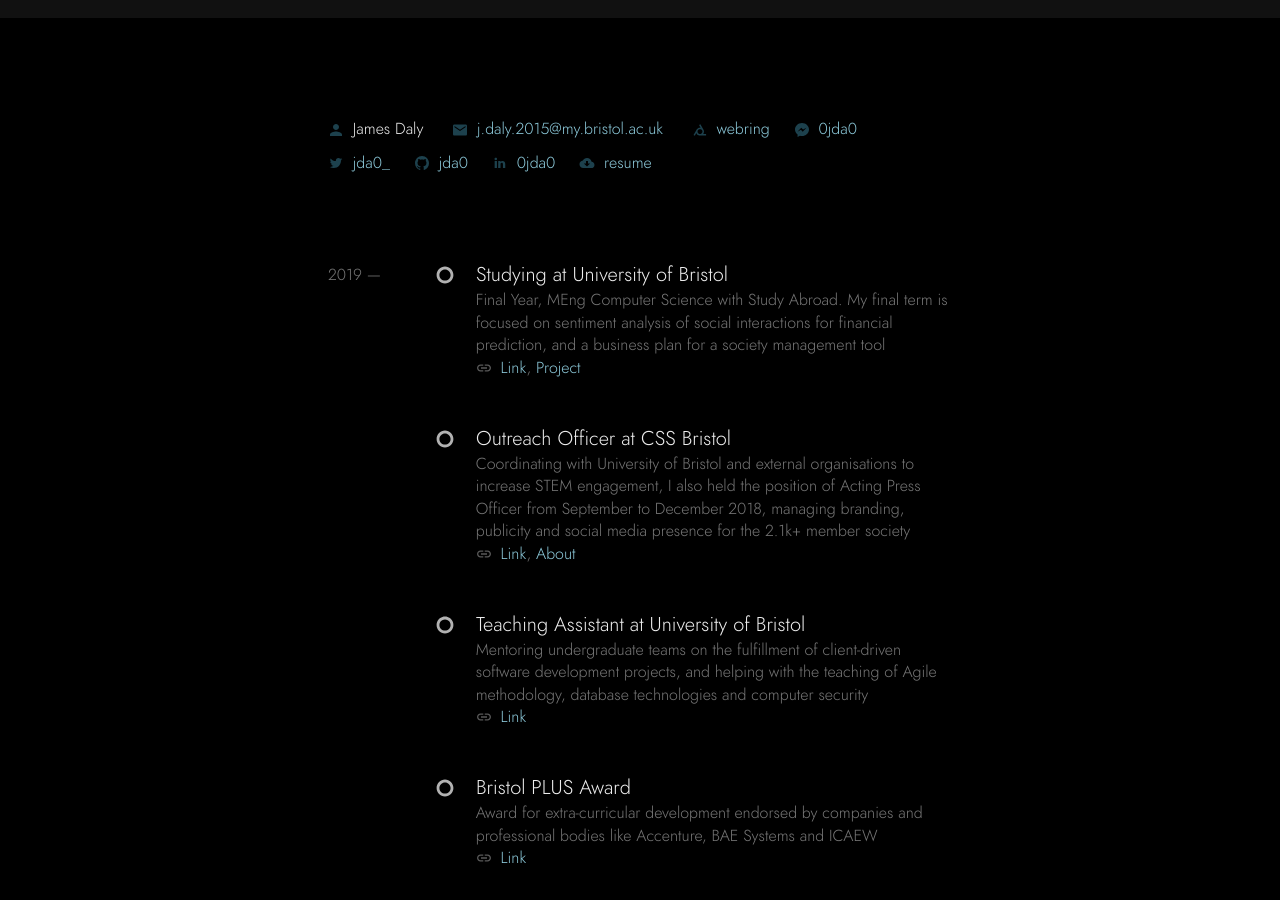
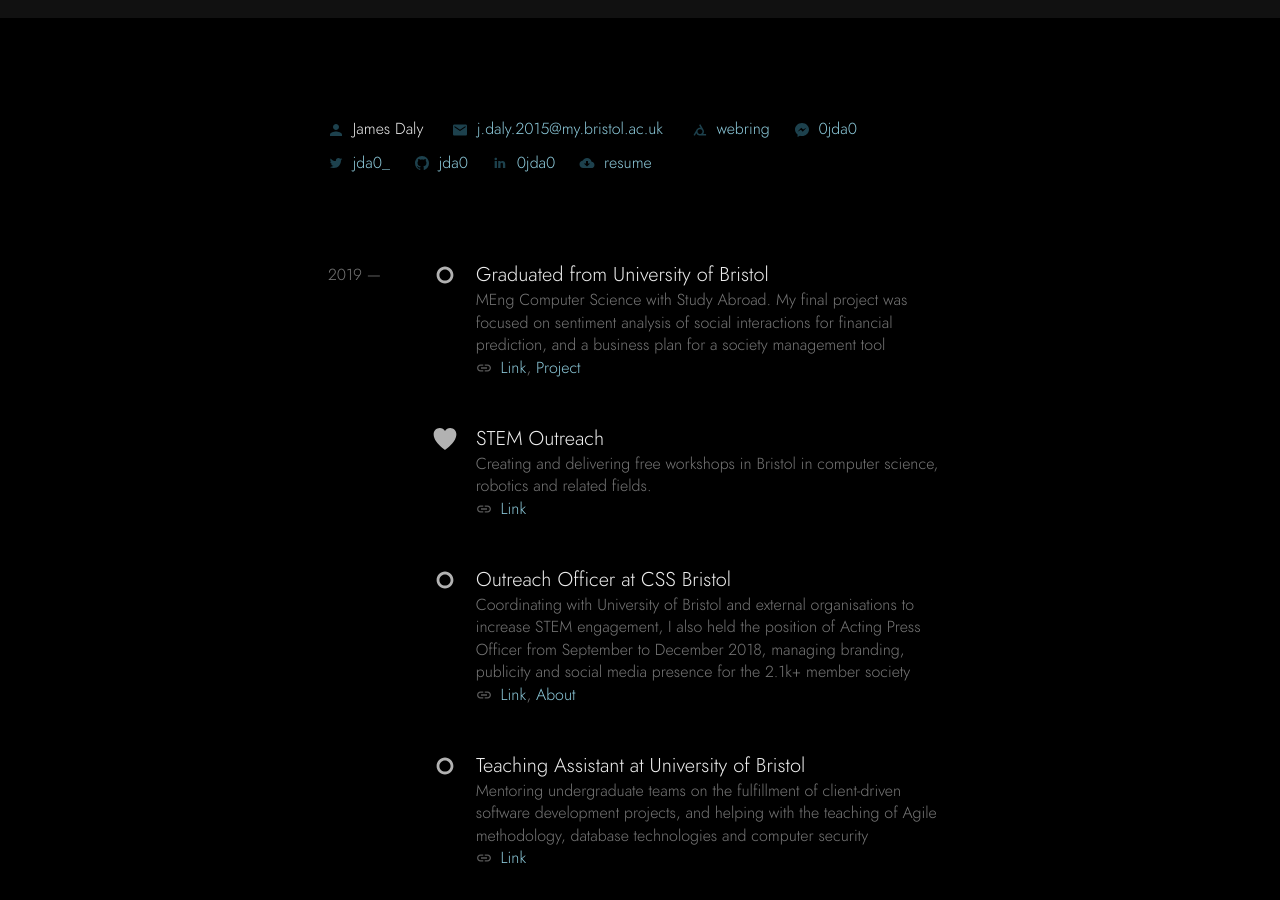
Before and after one commit to jda0/mrvscity, a Jekyll site: the page built from index.html, in a window 1280 px wide and 900 px high, scrolled down 396 px. Built offline with Jekyll 4.4.1, drawn with Linux system fonts in a browser that asks for light colours.

Commit message:
Update repos.yaml

```diff
--- a/_data/repos.yaml
+++ b/_data/repos.yaml
@@ -1,13 +1,21 @@
 - div: 2019
 
-- title: Studying at University of Bristol
+- title: Graduated from University of Bristol
   links:
   - url: //bris.ac.uk
   - url: /assets/meng-poster.pdf
     title: Project
   desc:
-    Final Year, MEng Computer Science with Study Abroad. My final term is focused on sentiment analysis of social interactions for financial prediction, and a business plan for a society management tool
+    MEng Computer Science with Study Abroad. My final project was focused on sentiment analysis of social interactions for financial prediction, and a business plan for a society management tool
   lastcommit: 8/19
+
+- title: STEM Outreach
+  links:
+  - url: //outreach.mrvs.city
+  desc:
+    Creating and delivering free workshops in Bristol in computer science, robotics and related fields.
+  svg: ios-heart
+  lastcommit: 7/19
 
 - title: Outreach Officer at CSS Bristol
   links:
@@ -16,21 +24,21 @@
     title: About
   desc:
     Coordinating with University of Bristol and external organisations to increase STEM engagement, I also held the position of Acting Press Officer from September to December 2018, managing branding, publicity and social media presence for the 2.1k+ member society
-  lastcommit: 8/19
+  lastcommit: 6/19
 
 - title: Teaching Assistant at University of Bristol
   links:
   - url: //bris.ac.uk
   desc:
     Mentoring undergraduate teams on the fulfillment of client-driven software development projects, and helping with the teaching of Agile methodology, database technologies and computer security
-  lastcommit: 8/19
+  lastcommit: 6/19
 
 - title: Bristol PLUS Award
   links:
   - url: //bris.ac.uk/careers/employable/plus-award/
   desc:
     Award for extra-curricular development endorsed by companies and professional bodies like Accenture, BAE Systems and ICAEW
-  lastcommit: 8/19
+  lastcommit: 6/19
 
 - title: Logs
   links:
```
Also changed, not shown: _includes/ios-heart.svg (added), _includes/md-link.svg.
